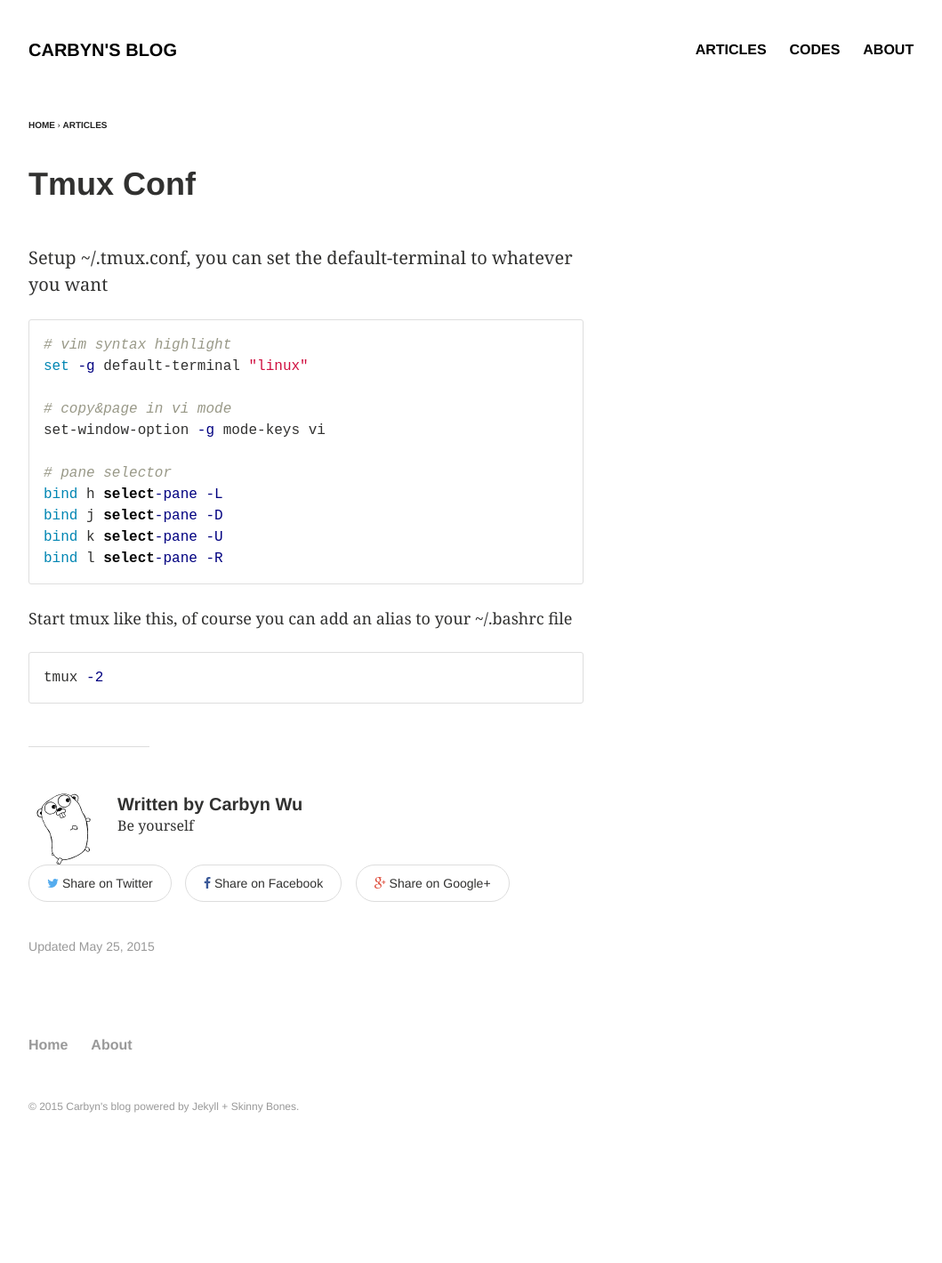
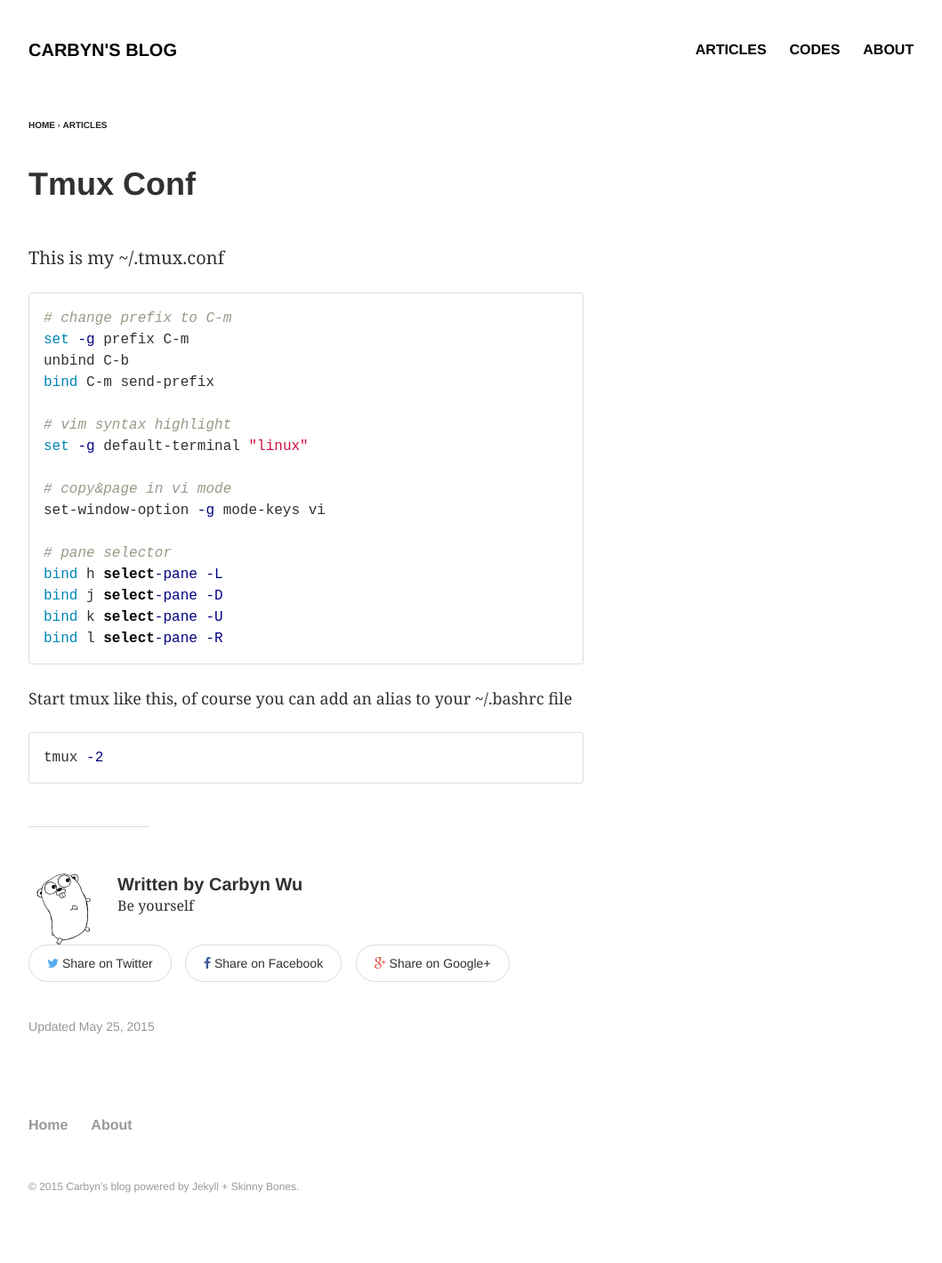
Before and after one commit to Carbyn/carbyn.github.io, a Jekyll site: the page built from _posts/articles/2015-05-26-tmux-conf.md, in a window 1280 px wide. Shown: the whole page at 89% size, without its empty margins (64-1123 px from the left). Built offline with Jekyll 4.4.1, drawn with Linux system fonts in a browser that asks for light colours; before the commit the page ends 1330 px from its top, so only the background shows below that.

Commit message:
MOD: update post

```diff
--- a/_posts/articles/2015-05-26-tmux-conf.md
+++ b/_posts/articles/2015-05-26-tmux-conf.md
@@ -12,8 +12,13 @@ image:
 date: 2015-05-25T21:28:41+08:00
 ---
 
-Setup ~/.tmux.conf, you can set the default-terminal to whatever you want
+This is my ~/.tmux.conf
 {% highlight bash %}
+# change prefix to C-m
+set -g prefix C-m
+unbind C-b
+bind C-m send-prefix
+
 # vim syntax highlight
 set -g default-terminal "linux"
 
```
